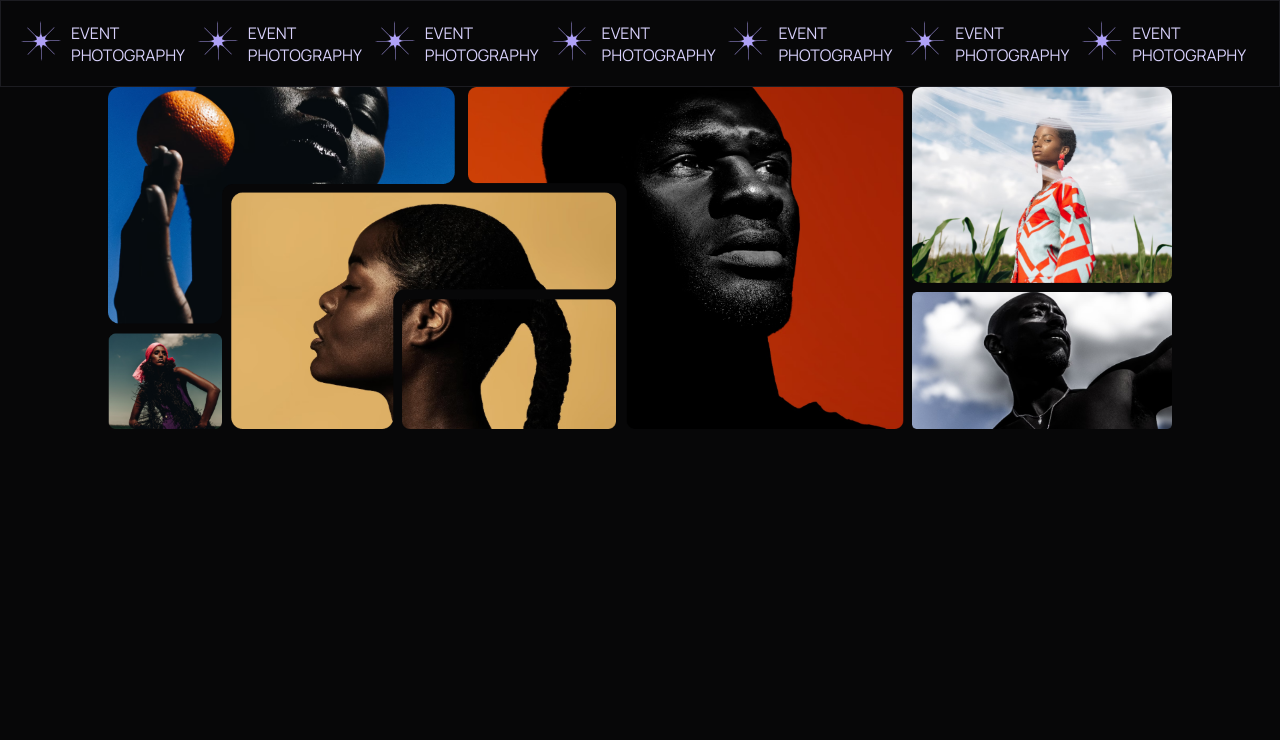
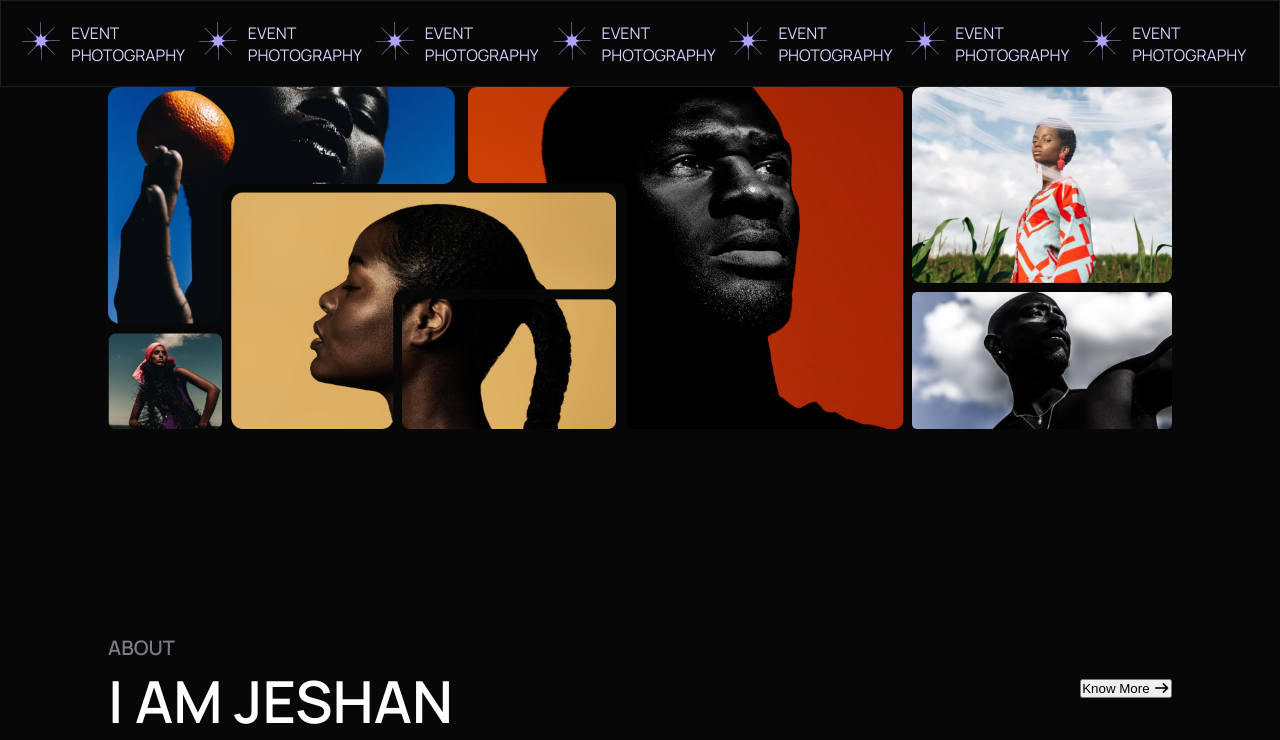
Before and after one commit to antick-arch/project-6, a plain HTML site: page index.html in a window 1280 px wide. Shown: the part 457-1197 px from the top of the page. Before the commit the page ends 891 px from the top, so only its background shows below. Drawn offline with Linux system fonts and the light colour scheme.

Commit message:
added about first information section

```diff
--- a/index.html
+++ b/index.html
@@ -27,7 +27,7 @@
                 </div>
             </nav>
         </section>
-        <section class="banner">
+        <section class="banner margin-bottom">
             <div class="banner-info container">
                 <div class="first-title">
                     <span id="banner-small-title">Stunning Photography by</span>
@@ -103,6 +103,19 @@
             </div>
         </section>
     </header>
+    <main>
+        <section class="about">
+            <div class="about-short container">
+                <div class="short-info">
+                <span class="semi-bold-sm">ABOUT</span> <br>
+                <span class="semi-bold">I AM JESHAN</span>
+            </div>
+            <div class="short-info-btn">
+                <button>Know More <i class="fa-solid fa-arrow-right"></i></button>
+            </div>
+            </div>
+        </section>
+    </main>
 </body>
 
 </html>
--- a/styles/style.css
+++ b/styles/style.css
@@ -22,6 +22,11 @@
     font-size: 3.625rem;
     font-weight: 600;
 }
+.semi-bold-sm{
+    font-size: 1.25rem;
+    font-weight: 600;
+    color: #797C86;
+}
 .border {
     color: #1C1C21;
 }
@@ -40,6 +45,10 @@ body {
 }
 .text-tranform{
     text-transform: uppercase;
+}
+
+.margin-bottom{
+    margin-bottom: 200px;
 }
 
 .nav-section{
@@ -151,3 +160,9 @@ nav ul li a {
 .banner-cover-container img{
     width: 100%;
 }
+
+.about-short{
+    display: flex;
+    justify-content: space-between;
+    align-items: center;
+}
```
